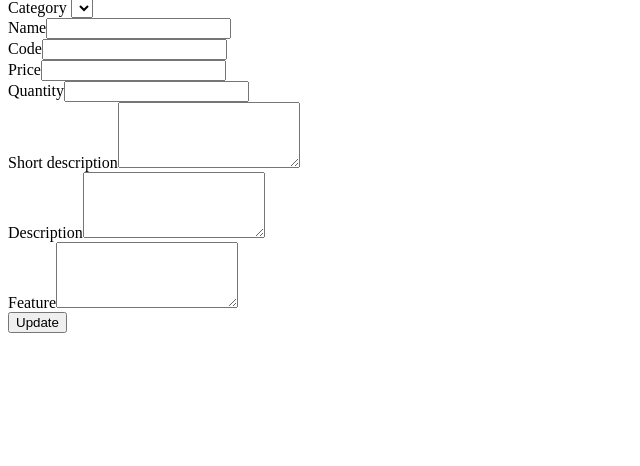
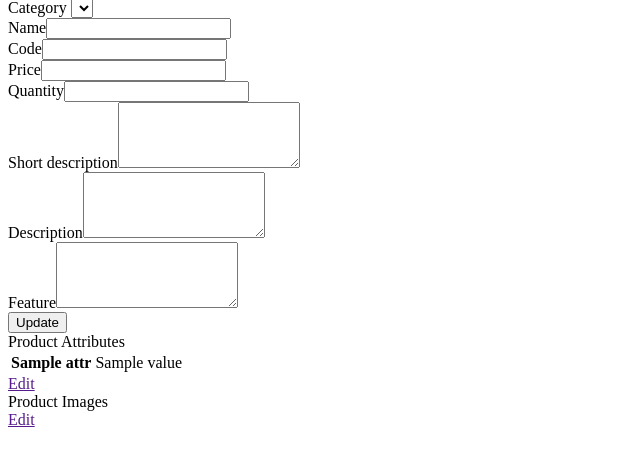
Before and after one commit to hieuhx01001/estore-v1, a Yii app: template backend/views/product/update.php in a window 1280 px wide. Shown: the part 195-661 px from the top of the page, without its empty margins (0-640 px from the left). Run offline with PHP 8.4 and a stand-in for Yii, Linux system fonts and the light colour scheme; the template is opened without the code that fills it: most values are stand-ins (such as "Sample title", 1, 10 or a date in 2020); form fields are guessed from the names that the template uses; data that the repository does not hold is empty; some libraries are stand-ins or nearby versions.

Commit message:
Update some views of product.

```diff
--- a/backend/views/product/_form.php
+++ b/backend/views/product/_form.php
@@ -16,9 +16,6 @@ $urlManager = Yii::$app->getUrlManager();
 
     <?php $form = ActiveForm::begin(); ?>
 
-    <div class="row">
-        <!-- BEGIN: Product Data -->
-        <div class="col-sm-6">
         <?= $this->render('_categoriesComboBox', [
             'categories' => (new CategoryRepository())->getTopCategories(),
             'value'      => ($mainCategory = $model->mainCategory) ? $mainCategory->id : null,
@@ -46,8 +43,6 @@ $urlManager = Yii::$app->getUrlManager();
             'rows'  => 4,
             'id'    => 'feature'
         ]) ?>
-        </div>
-    </div>
 
     <div class="form-group">
         <?= Html::submitButton($model->isNewRecord ? 'Create' : 'Update', ['class' => $model->isNewRecord ? 'btn btn-success' : 'btn btn-primary']) ?>
--- /dev/null
+++ b/backend/views/product/_product-attributes-table.php
@@ -0,0 +1,44 @@
+<?php
+/** @var \backend\models\Product $model */
+
+$urlManager = Yii::$app->getUrlManager();
+?>
+
+<!-- BEGIN: Product-Attributes data -->
+<div class="panel panel-primary">
+    <div class="panel-heading">
+                    <span class="panel-title">
+                        <i class="fa fa-tags"></i> Product Attributes
+                    </span>
+    </div>
+    <?php if (empty($productAttributes = $model->productAttributes)) : ?>
+        <div class="panel-body">
+            <p>
+                This product currently has no attributes.
+                Its because the product's main category and
+                every ancestor categories has no attributes.
+            </p>
+            <p>
+                Edit this product's main category or any
+                of the ancestor categories to add attributes.
+            </p>
+        </div>
+    <?php else : ?>
+        <table class="table table-bordered table-striped table-responsive">
+            <tbody>
+            <?php foreach ($productAttributes as $pa) : ?>
+                <tr>
+                    <th><?= $pa->attr->name ?></th>
+                    <td><?= $pa->value ?></td>
+                </tr>
+            <?php endforeach ?>
+            </tbody>
+        </table>
+        <div class="panel-footer text-right">
+            <a href="<?= $urlManager->createUrl("product/attributes/{$model->id}") ?>"
+               class="btn btn-primary">
+                <i class="fa fa-edit"></i> Edit
+            </a>
+        </div>
+    <?php endif ?>
+</div><!-- END: Product-Attributes data -->
--- /dev/null
+++ b/backend/views/product/_product-images-table.php
@@ -0,0 +1,38 @@
+<?php
+/** @var \backend\models\Product $model */
+
+$urlManager = Yii::$app->getUrlManager();
+?>
+
+<!-- BEGIN: Product-Images data -->
+<div class="panel panel-primary">
+    <div class="panel-heading">
+                    <span class="panel-title">
+                        <i class="fa fa-picture-o"></i> Product Images
+                    </span>
+    </div>
+    <?php if (empty($productImages = $model->images)) : ?>
+        <div class="panel-body">
+            This product currently has no images.
+            Click <kbd>Edit</kbd> button below to add images.
+        </div>
+    <?php else : ?>
+        <div class="panel-body">
+            <?php $count = 0 ?>
+            <?php foreach ($productImages as $img) : ?>
+                <?php ++ $count ?>
+                <?php if (1 === $count % 2) : ?><div class="row"><?php endif ?>
+                <div class="col-xs-6" style="margin-bottom: 15px;">
+                    <img src="<?= $urlManager->createUrl("img/product/{$img->product_id}/{$img->name}") ?>">
+                </div>
+                <?php if (0 === $count % 2) : ?></div><?php endif ?>
+            <?php endforeach ?>
+        </div>
+    <?php endif ?>
+    <div class="panel-footer text-right">
+        <a href="<?= $urlManager->createUrl("product/images/{$model->id}") ?>"
+           class="btn btn-primary">
+            <i class="fa fa-edit"></i> Edit
+        </a>
+    </div>
+</div><!-- END: Product-Images data -->
--- a/backend/views/product/update.php
+++ b/backend/views/product/update.php
@@ -10,13 +10,30 @@ $this->params['breadcrumbs'][] = ['label' => 'Products', 'url' => ['index']];
 $this->params['breadcrumbs'][] = ['label' => $model->name, 'url' => ['view', 'id' => $model->id]];
 $this->params['breadcrumbs'][] = 'Update';
 ?>
+
 <div class="product-update">
 
     <h1><?= Html::encode($this->title) ?></h1>
 
-    <?= $this->render('_form', [
-        'model' => $model,
-        'categories' => $categories,
-    ]) ?>
+    <div class="row">
+        <!-- BEGIN: Left column - Product Form -->
+        <div class="col-sm-6">
+            <?= $this->render('_form', [
+                'model' => $model,
+                'categories' => $categories,
+            ]) ?>
+        </div><!-- BEGIN: Left column - Product Form -->
+        <!-- BEGIN: Right column - Product Attributes & Product Images -->
+        <div class="col-sm-6">
+            <!-- BEGIN: Product Attributes table -->
+            <?= $this->render('_product-attributes-table', [
+                'model' => $model,
+            ]) ?>
+            <!-- BEGIN: Product Images table -->
+            <?= $this->render('_product-images-table', [
+                'model' => $model,
+            ]) ?>
+        </div><!-- END: Right column - Product Attributes & Product Images -->
+    </div>
 
 </div>
```
Also changed, not shown: backend/views/product/create.php (+6 -4 lines), backend/views/product/view.php (+8 -70 lines). Lines whose indentation alone changed are shown as unchanged.
